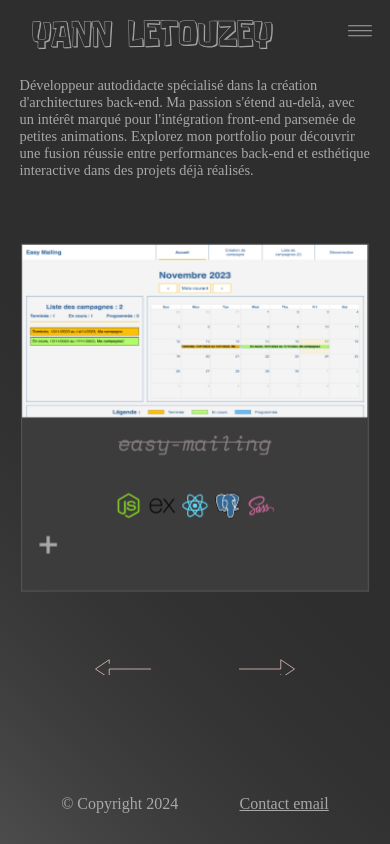
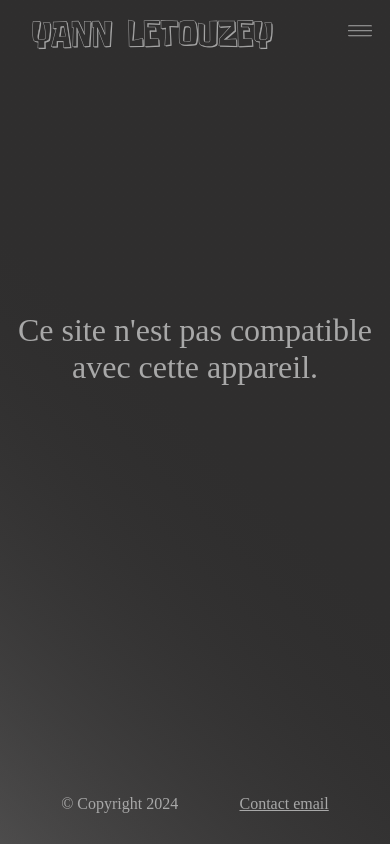
Before and after one commit to yannletouzey/yannletouzey-portfolio-react, a React (Vite) app: page / in a window 390 px wide. Built offline with nearby package versions, Linux system fonts and the light colour scheme.

Commit message:
add component for small screen

```diff
--- a/src/components/App.jsx
+++ b/src/components/App.jsx
@@ -1,17 +1,38 @@
 import { BrowserRouter as Router, Route, Routes } from 'react-router-dom';
-import { useState, useEffect, useRef } from 'react';
+import { useState, useEffect } from 'react';
 import Header from './Header'
 import Main from './Main'
 import ScreenStart from './ScreenStart'
 import EasyMailing from './EasyMailing';
 import EasyTimeClock from './EasyTimeClock';
 import dataCarousel from '../assets/data/dataCarousel.js';
+import MainSmallScreen from './MainSmallScreen.jsx';
 
 const App = () => {
+
   const [currentValue, setCurrentValue] = useState(1);
   const [titleCurrent, setTitleCurrent] = useState("");
+
+  const [screenWidthIsMobile, setScreenWidthIsMobile] = useState(window.innerWidth <= 768);
+  const [agentUserIsMobile, setAgentUserIsMobile] = useState(/Android|webOS|iPhone|iPad|iPod|BlackBerry|IEMobile|Opera Mini/i.test(navigator.userAgent));
+  const [screenNotCompatible, setScreenNotCompatible] = useState(screenWidthIsMobile || agentUserIsMobile);
+
   useEffect(() => {
-      document.title = titleCurrent;
+    const handleResize = () => {
+      setScreenWidthIsMobile(window.innerWidth <= 768);
+      setAgentUserIsMobile(/Android|webOS|iPhone|iPad|iPod|BlackBerry|IEMobile|Opera Mini/i.test(navigator.userAgent));
+      setScreenNotCompatible(screenWidthIsMobile || agentUserIsMobile);
+    };
+
+    window.addEventListener('resize', handleResize);
+
+    return () => {
+      window.removeEventListener('resize', handleResize);
+    };
+  }, [screenWidthIsMobile, agentUserIsMobile]);
+
+  useEffect(() => {
+    document.title = titleCurrent;
   }, [titleCurrent]);
 
   return (
@@ -19,7 +40,11 @@ const App = () => {
       <ScreenStart />
       <Header />
       <Routes>
-        <Route path="/" element={<Main setTitleCurrent={setTitleCurrent} currentValue={currentValue} setCurrentValue={setCurrentValue} />} />
+        {screenNotCompatible ? (
+          <Route path="/" element={<MainSmallScreen setTitleCurrent={setTitleCurrent} currentValue={currentValue} setCurrentValue={setCurrentValue} />} />
+        ) : (
+          <Route path="/" element={<Main setTitleCurrent={setTitleCurrent} currentValue={currentValue} setCurrentValue={setCurrentValue} />} />
+        )}
         <Route path="/easy-mailing" element={<EasyMailing setTitleCurrent={setTitleCurrent} descSmall={dataCarousel} />} />
         <Route path="/easy-time-clock" element={<EasyTimeClock setTitleCurrent={setTitleCurrent} descSmall={dataCarousel} />} />
       </Routes>
--- a/src/components/Buttons.jsx
+++ b/src/components/Buttons.jsx
@@ -1,4 +1,3 @@
-import { useRef } from "react";
 const Buttons = ({prevRef, nextRef, handleClick}) => {
 
   return (
--- a/src/components/CarouselDesc.jsx
+++ b/src/components/CarouselDesc.jsx
@@ -1,5 +1,4 @@
 import { Link } from "react-router-dom";
-import { useRef, useState, useEffect } from "react";
 import CarouselDescTechno from "./CarouselDescTechno.jsx";
 import CarouselDescLink from "./CarouselDescLink.jsx";
 
@@ -14,9 +13,12 @@ const CarouselDesc = ({dataCarouselElement}) => {
         src={dataCarouselElement.techno}
       />
       {dataCarouselElement.descSmall &&
-                <>
-                    <Link to={dataCarouselElement.page} className="container__carousel--desc--more"><span className={`container__carousel--desc--more--msg`}>un peu plus de détails</span></Link>
-                </>
+        <Link
+          to={dataCarouselElement.page}
+          className="container__carousel--desc--more"
+        >
+          <span className={`container__carousel--desc--more--msg`}>un peu plus de détails</span>
+        </Link>
       }
     </div>
   )
--- a/src/components/CarouselDescLink.jsx
+++ b/src/components/CarouselDescLink.jsx
@@ -1,4 +1,4 @@
-import React, { useEffect, useState, useRef } from "react";
+import { useEffect, useState, useRef } from "react";
 const CarouselDescLink = ({dataCarouselElement}) => {
   const linkRef = useRef();
   const [link, setLink] = useState();
--- a/src/components/CarouselDescTechno.jsx
+++ b/src/components/CarouselDescTechno.jsx
@@ -1,4 +1,3 @@
-import React from "react";
 import technoImg from "../assets/data/dataTechno";
 
 const CarouselDescTechno = ({ src }) => {
--- /dev/null
+++ b/src/components/MainSmallScreen.jsx
@@ -0,0 +1,12 @@
+import Footer from "./Footer";
+const MainSmallScreen = () => {
+  return (
+    <>
+      <main className="main">
+        <p className="main__text">Ce site n'est pas compatible avec cette appareil.</p>
+      </main>
+      <Footer />
+    </>
+  )
+}
+export default MainSmallScreen;
--- a/src/scss/_main.scss
+++ b/src/scss/_main.scss
@@ -12,9 +12,7 @@
   perspective: 40rem;
   &__title {
     display: none;
-    }
     @media screen and (min-width: 39rem) {
-        &__title {
       display: flex;
       justify-content: center;
       font-family: sans-serif;
@@ -31,18 +29,19 @@
       transition-duration: 0.3s;
       opacity: 0.05;
     }
-    }
     @media screen and (min-width: 50rem) {
-        &__title {
       font-size: 4rem;
       top: 7rem;
     }
-    }
     @media screen and (min-width: 56rem) {
-        &__title {
       top: 6rem;
       font-size: 5rem;
     }
+  }
+  &__text {
+    color: var.$color;
+    text-align: center;
+    font-size: 2rem;
   }
   &__description {
     color: var.$color;
```
Lines whose indentation alone changed are shown as unchanged.
